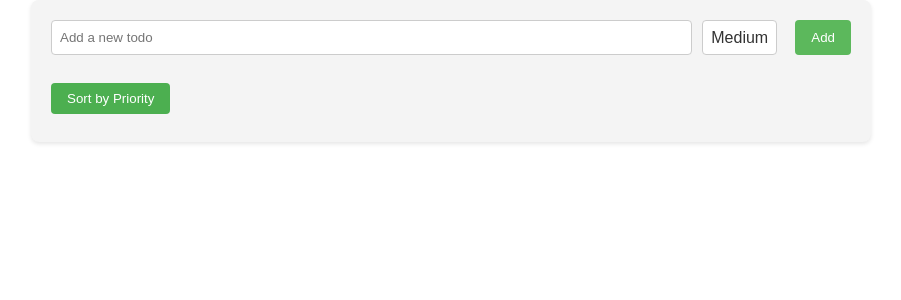
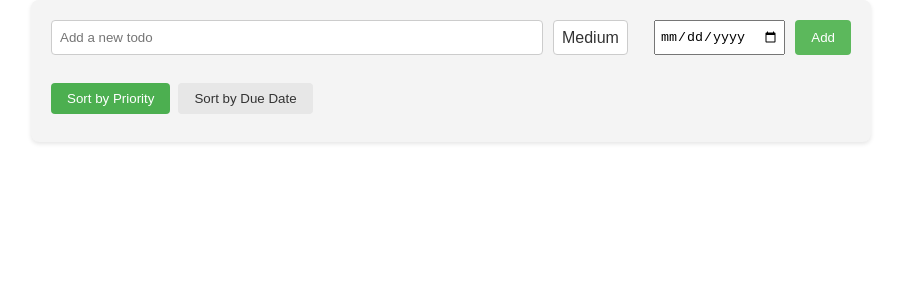
Before and after one commit to trubo4ka911/todo-list, a React (Create React App) app: page / in a window 1280 px wide. Shown: the top 300 px of the page, without its empty margins (189-1090 px from the left). Built offline with nearby package versions, Linux system fonts and the light colour scheme.

Commit message:
sort by date

```diff
--- a/src/App.js
+++ b/src/App.js
@@ -8,18 +8,19 @@ function App() {
   const [todos, setTodos] = useState(
     JSON.parse(localStorage.getItem("todos")) || []
   );
-  const [sortOrder, setSortOrder] = useState('asc');
+  const [sortOrder, setSortOrder] = useState("asc");
 
   useEffect(() => {
     localStorage.setItem("todos", JSON.stringify(todos));
   }, [todos]);
 
-  const addTodo = (text, priority) => {
+  const addTodo = (text, priority, dueDate) => {
     const newTodo = {
       id: Date.now(),
       text: text,
       completed: false,
       priority: priority,
+      dueDate: dueDate,
     };
     setTodos([...todos, newTodo]);
   };
@@ -38,16 +39,26 @@ function App() {
 
   const sortTodosByPriority = () => {
     // Toggle sort order between ascending and descending
-    const newSortOrder = sortOrder === 'asc' ? 'desc' : 'asc';
+    const newSortOrder = sortOrder === "asc" ? "desc" : "asc";
     setSortOrder(newSortOrder);
 
     const sortedTodos = [...todos].sort((a, b) => {
-      const priorities = { 'high': 3, 'medium': 2, 'low': 1 };
-      return (newSortOrder === 'asc' ? 1 : -1) * (priorities[b.priority] - priorities[a.priority]);
+      const priorities = { high: 3, medium: 2, low: 1 };
+      return (
+        (newSortOrder === "asc" ? 1 : -1) *
+        (priorities[b.priority] - priorities[a.priority])
+      );
     });
     setTodos(sortedTodos);
   };
 
+  const sortTodosByDueDate = () => {
+    // Assume newer dates should appear first; adjust as necessary for your app
+    const sortedTodos = [...todos].sort(
+      (a, b) => new Date(a.dueDate) - new Date(b.dueDate)
+    );
+    setTodos(sortedTodos);
+  };
 
   return (
     <div className={styles.appContainer}>
@@ -55,9 +66,12 @@ function App() {
       {/* Include a button to sort the todos */}
       <button
         onClick={sortTodosByPriority}
-        className={sortOrder === 'asc' ? styles.sortAsc : styles.sortDesc}
+        className={sortOrder === "asc" ? styles.sortAsc : styles.sortDesc}
       >
         Sort by Priority
+      </button>
+      <button onClick={sortTodosByDueDate} className={styles.sortButton}>
+        Sort by Due Date
       </button>
       <TodoList todos={todos} onComplete={completeTodo} onDelete={deleteTodo} />
     </div>
--- a/src/App.module.css
+++ b/src/App.module.css
@@ -35,3 +35,19 @@
 .sortDesc:hover {
   background-color: #da190b; /* Darker red on hover */
 }
+
+.sortButton {
+  /* Shared sort button styles */
+  background-color: #e7e7e7; /* Example color */
+  color: #333;
+  border: none;
+  padding: 8px 16px;
+  margin: 8px 0 0 8px;
+  border-radius: 4px;
+  cursor: pointer;
+  transition: background-color 0.3s ease;
+}
+
+.sortButton:hover {
+  background-color: #d4d4d4; /* Darker grey on hover */
+}
--- a/src/components/AddTodoForm.jsx
+++ b/src/components/AddTodoForm.jsx
@@ -4,12 +4,14 @@ import styles from "./AddTodoForm.module.css";
 function AddTodoForm({ onAdd }) {
   const [text, setText] = useState("");
   const [priority, setPriority] = useState("medium");
+  const [dueDate, setDueDate] = useState('');
 
   const handleSubmit = (e) => {
     e.preventDefault();
     if (!text.trim()) return;
-    onAdd(text, priority);
+    onAdd(text, priority, dueDate);
     setText("");
+    setDueDate('');
   };
 
   return (
@@ -30,6 +32,12 @@ function AddTodoForm({ onAdd }) {
         <option value="medium">Medium</option>
         <option value="high">High</option>
       </select>
+      <input
+        type="date"
+        className={styles.dateInput}
+        value={dueDate}
+        onChange={(e) => setDueDate(e.target.value)}
+      />
       <button type="submit" className={styles.button}>
         Add
       </button>
--- a/src/components/AddTodoForm.module.css
+++ b/src/components/AddTodoForm.module.css
@@ -50,3 +50,8 @@
   border-color: #888;
   outline: none; /* Removes the default focus outline */
 }
+
+.dateInput {
+  margin-left: 8px;
+  padding: 4px;
+}
--- a/src/components/TodoItem.jsx
+++ b/src/components/TodoItem.jsx
@@ -31,6 +31,11 @@ function TodoItem({ todo, onComplete, onDelete }) {
           Delete
         </button>
       </div>
+      <div className={styles.dueDate}>
+        {todo.dueDate && (
+          <span>Due: {new Date(todo.dueDate).toLocaleDateString()}</span>
+        )}
+      </div>
       <span
         className={`${styles.priority} ${
           todo.priority === "high"
--- a/src/components/TodoItem.module.css
+++ b/src/components/TodoItem.module.css
@@ -67,3 +67,10 @@
 .priorityHigh {
   background-color: #ff4500;
 }
+
+.dueDate {
+  margin-left: 8px;
+  padding: 4px;
+  color: #555; /* Or any color that fits your design */
+  font-size: 0.9em;
+}
--- a/src/components/TodoList.jsx
+++ b/src/components/TodoList.jsx
@@ -1,11 +1,16 @@
-import React from 'react';
-import TodoItem from './TodoItem';
+import React from "react";
+import TodoItem from "./TodoItem";
 
-function TodoList({ todos, onComplete, onDelete, onSort }) {
+function TodoList({ todos, onComplete, onDelete }) {
   return (
     <div>
       {todos.map((todo) => (
-        <TodoItem key={todo.id} todo={todo} onComplete={onComplete} onDelete={onDelete} onSort={onSort} />
+        <TodoItem
+          key={todo.id}
+          todo={todo}
+          onComplete={onComplete}
+          onDelete={onDelete}
+        />
       ))}
     </div>
   );
```
